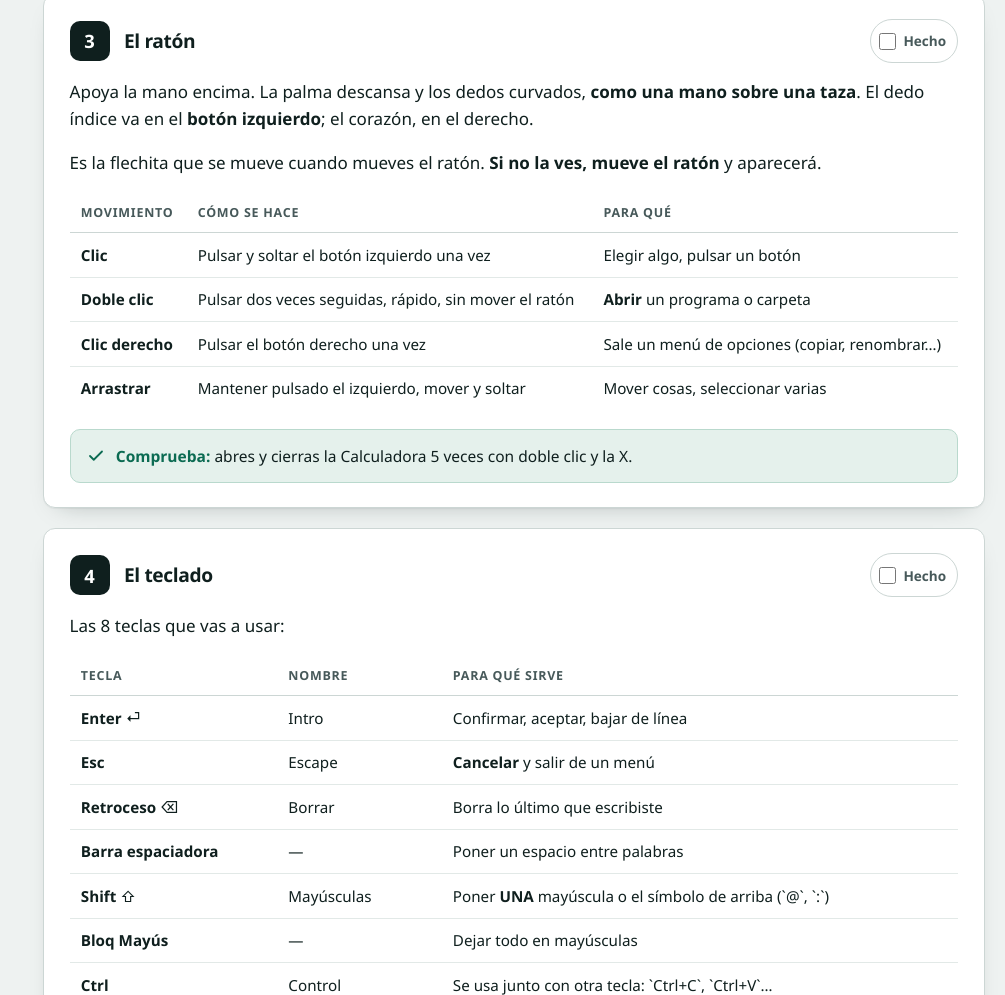
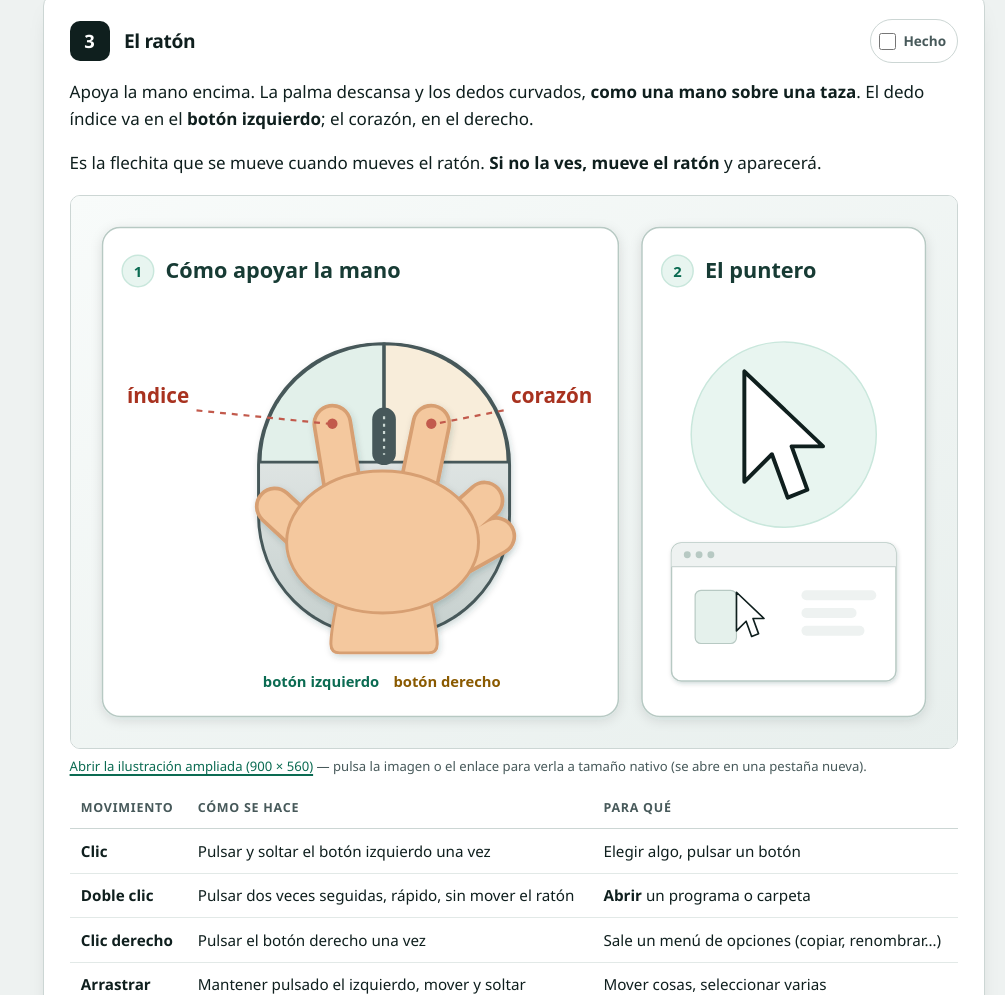
Before and after one commit to Chris-coder-ux/guia-wordpress-aula, a plain HTML site: page sesion-0/index.html in a window 1280 px wide. Shown: the part 3310-4305 px from the top of the page, without its empty margins (275-1280 px from the left). Drawn offline with Linux system fonts and the light colour scheme.

Commit message:
feat(sesion-0): ilustracion del raton en el paso 3
Rediseña el SVG del raton como poster horizontal de 900x560 con la paleta verde del sitio: mano apoyada sobre el raton con los dedos senalados y los botones izquierdo (verde) y derecho (ambar) diferenciados, mas el puntero mostrado en grande y sobre una pantalla. El texto explicativo no se repite porque ya esta en el HTML del paso. La figura se inserta entre los parrafos y la tabla, en un contenedor deslizable con ancho minimo propio en movil, y se oculta al imprimir.

```diff
--- a/assets/css/shared.css
+++ b/assets/css/shared.css
@@ -866,6 +866,9 @@ figure.fig.fig--poster{
 figure.fig.fig--poster--zonas{
   --poster-min:1100px;
 }
+figure.fig.fig--poster--raton{
+  --poster-min:900px;
+}
 figure.fig.fig--poster .fig--poster__scroll{
   overflow-x:auto;
   -webkit-overflow-scrolling:touch;
--- a/sesion-0/index.html
+++ b/sesion-0/index.html
@@ -473,6 +473,36 @@
             Es la flechita que se mueve cuando mueves el ratón.
             <strong>Si no la ves, mueve el ratón</strong> y aparecerá.
           </p>
+          <figure class="fig fig--poster fig--poster--raton noprint">
+            <div
+              class="fig--poster__scroll"
+              tabindex="0"
+              role="region"
+              aria-label="Ilustración de la postura de la mano sobre el ratón y del puntero, desplazable"
+            >
+              <a
+                class="fig--poster__link"
+                href="../assets/svg/raton.svg"
+                target="_blank"
+                rel="noopener"
+              >
+                <img
+                  src="../assets/svg/raton.svg"
+                  width="900"
+                  height="560"
+                  loading="lazy"
+                  alt="Ilustración de un ratón visto desde arriba con la mano apoyada encima: el dedo índice queda sobre el botón izquierdo, marcado en verde, y el corazón sobre el botón derecho, marcado en ámbar. A la derecha, el puntero o flechita que se mueve por la pantalla, primero en grande y luego sobre una ventana."
+                />
+              </a>
+            </div>
+            <figcaption>
+              <a href="../assets/svg/raton.svg" target="_blank" rel="noopener"
+                >Abrir la ilustración ampliada (900 × 560)</a
+              >
+              — pulsa la imagen o el enlace para verla a tamaño nativo (se abre en
+              una pestaña nueva).
+            </figcaption>
+          </figure>
           <table class="tbl">
             <thead>
               <tr>
```
Also changed, not shown: assets/svg/raton.svg (added), 1 other file.
